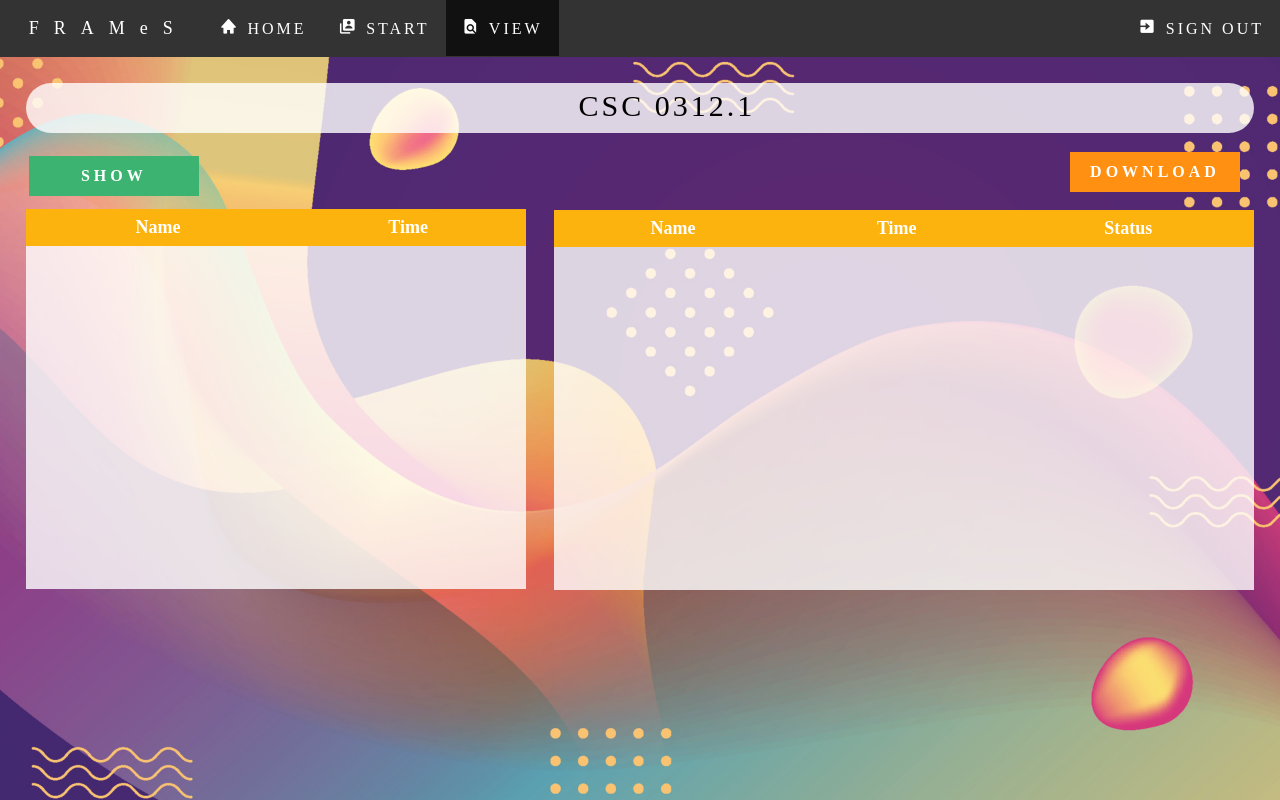
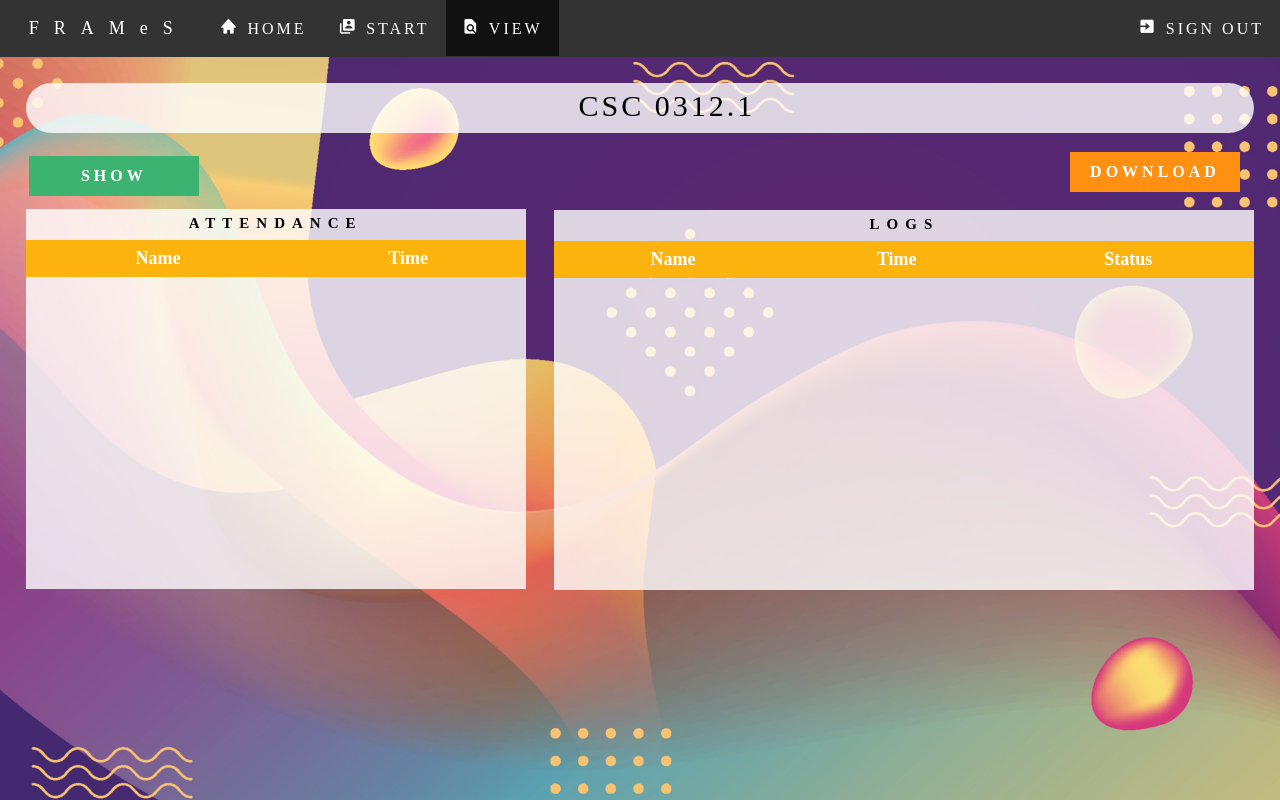
Before and after one commit to GabbNicoh/Facial-Recognition-Attendance-System, a Flask app: page /view in a window 1280 px wide. Run offline with Flask 2, Linux system fonts and the light colour scheme; the visitor is signed in with stand-in values (Sample User, id 1); lists and menus that the app fills with data are empty.

Commit message:
TAPOS NA! DEFENSE NA LANG!

```diff
--- a/website/attendance.csv
+++ b/website/attendance.csv
@@ -1,5 +1 @@
 ID,NAME,TIME
-1,JANRIC,12:37
-2,MIGS,12:46
-3,MOIRA,12:46
-4,BARRIOS,12:59
--- a/website/templates/view.html
+++ b/website/templates/view.html
@@ -152,7 +152,6 @@
 			animation-name: fade;
  			animation-duration: 1s;
  			animation-fill-mode: forwards;
- 			oveflow-y: auto;
 		}
 
 		.logs {
@@ -166,7 +165,6 @@
 			animation-name: fade;
  			animation-duration: 1s;
  			animation-fill-mode: forwards;
- 			overflow-y: auto;
 		}
 
 		.dlbtn{
@@ -224,6 +222,7 @@
 			text-align: center;
 			border-collapse:collapse;
 		}
+
 		.logs table {
 			width: 700px;
 			font-family: 'Century Gothic';
@@ -254,6 +253,33 @@
 		tr:nth-child(even) {
 			background-color: white;
 		}
+		.lbl {
+		background-color: transparent;
+		font-family: 'Glacial Indifference';
+		font-size: 15px;
+		width: 100%;
+		height: 25px;
+		text-align: center;
+		letter-spacing: 7px;
+		padding-top: 6px;
+		font-weight: bold;
+		}
+		.lbl label {
+		position: sticky;
+		top: 0;
+		}
+		.tbl {
+		width: 500px;
+		overflow-y: auto;
+		height: 355px;
+
+		}
+		.tbl2 {
+		width: 700px;
+		overflow-y: auto;
+		height: 355px;
+
+		}
 	</style>
 <meta charset="utf-8">
 <title>VIEW</title>
@@ -275,6 +301,10 @@
 	</div>
 
 	<div class="attendance">
+		<div class="lbl">
+			<label>ATTENDANCE</label>
+		</div>
+		<div class="tbl">
 			<table>
 					<thead>
 					<tr>
@@ -291,9 +321,14 @@
 					{% endfor %}
 					</tbody>
 			</table>
+		</div>
 
 	</div>
 	<div class="logs">
+		<div class="lbl">
+			<label>LOGS</label>
+		</div>
+		<div class="tbl2">
 			<table>
 					<thead>
 					<tr>
@@ -313,5 +348,6 @@
 					</tbody>
 			</table>
 		</div>
+	</div>
 </body>
 </html>
```
Also changed, not shown: website/logging.csv (+0 -27 lines), image/ANTONIO.jpg (renamed from image/JANRIC.jpg), image/BORLAT.png (renamed from image/LEE.png), image/GUNDAYAO.jpg (renamed from image/MIGS.jpg), image/NGO.jpg (renamed from image/MOIRA.jpg). Lines whose indentation alone changed are shown as unchanged.
